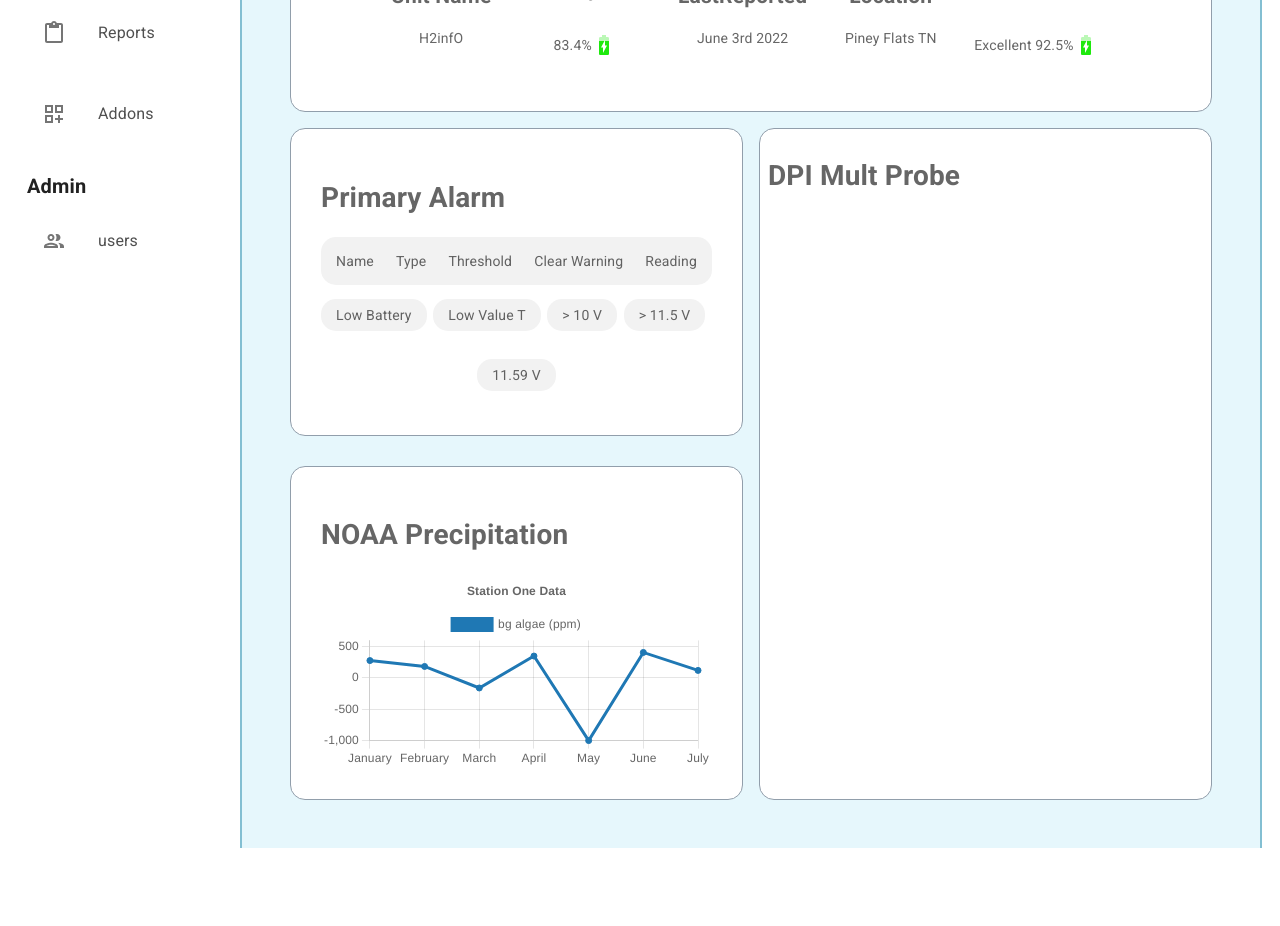
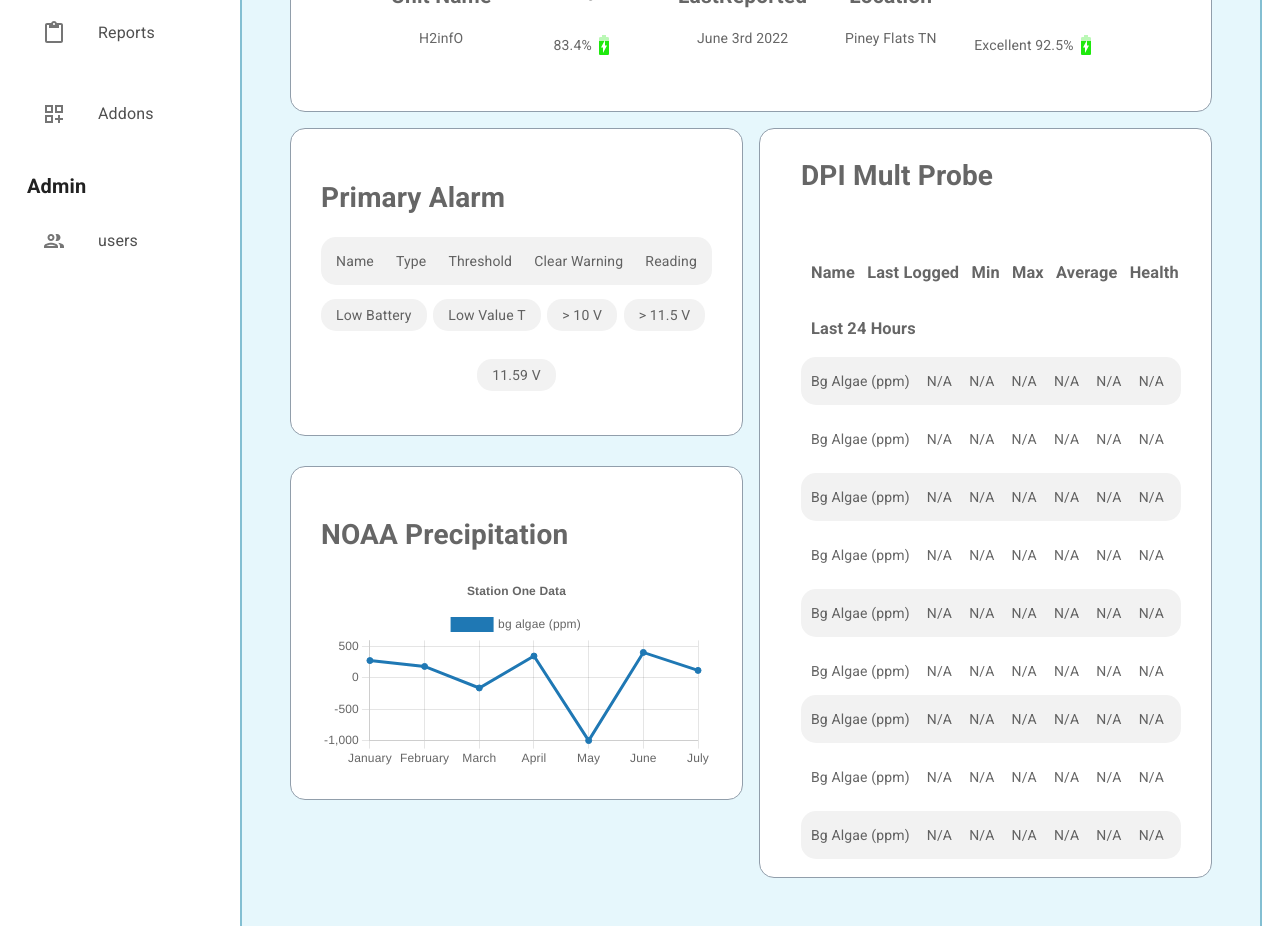
Before and after one commit to kpierc11/Dashboard_Demo, a React (Create React App) app in the folder app/: page /station-data in a window 1280 px wide. Shown: the part 480-1406 px from the top of the page. Before the commit the page ends 1328 px from the top, so only its background shows below. Built offline with nearby package versions, Linux system fonts and the light colour scheme.

Commit message:
updates to station summary page

```diff
--- a/app/src/pages/stationSummaryPage/StationSummaryPage.tsx
+++ b/app/src/pages/stationSummaryPage/StationSummaryPage.tsx
@@ -161,10 +161,200 @@ export default function StationSummaryPage() {
             flexDirection: "column",
             alignItems: "flex-start",
             height: "100%",
+            paddingLeft:"41px",
+            paddingRight:"30px"
           }}
         >
           <h1>DPI Mult Probe</h1>
-          <Box sx={{ width: "width:100%" }}></Box>
+          <Box sx={{ width: "100%" }}>
+            <Box
+              sx={{
+                display: "flex",
+                flexDirection: "row",
+                justifyContent: "center",
+                flexWrap: "wrap",
+                width: "100%",
+                marginLeft: "10px",
+                marginTop:"30px"
+              }}
+            >
+              <h3 style={{ marginRight: "auto" }}>Name</h3>
+              <h3 style={{ marginRight: "auto" }}>Last Logged</h3>
+              <h3 style={{ marginRight: "auto" }}>Min</h3>
+              <h3 style={{ marginRight: "auto" }}>Max</h3>
+              <h3 style={{ marginRight: "auto" }}>Average</h3>
+              <h3 style={{ marginRight: "auto" }}>Health</h3>
+              <h3 style={{ marginRight: "auto" }}>Last 24 Hours</h3>
+            </Box>
+            <Box>
+              <Box
+                sx={{
+                  display: "flex",
+                  flexDirection: "row",
+                  justifyContent: "flex-start",
+                  background: "#F2F2F2",
+                  borderRadius: "15px",
+                  paddingLeft: "10px",
+                  marginBottom:"10px"
+                }}
+              >
+                <p style={{ marginRight: "auto" }}>Bg Algae (ppm)</p>
+                <p style={{ marginRight: "auto" }}>N/A</p>
+                <p style={{ marginRight: "auto" }}>N/A</p>
+                <p style={{ marginRight: "auto" }}>N/A</p>
+                <p style={{ marginRight: "auto" }}>N/A</p>
+                <p style={{ marginRight: "auto" }}>N/A</p>
+                <p style={{ marginRight: "auto" }}>N/A</p>
+              </Box>
+              <Box
+                sx={{
+                  display: "flex",
+                  flexDirection: "row",
+                  justifyContent: "flex-start",
+                  borderRadius: "15px",
+                  paddingLeft: "10px",
+                  marginBottom:"10px"
+                }}
+              >
+                <p style={{ marginRight: "auto" }}>Bg Algae (ppm)</p>
+                <p style={{ marginRight: "auto" }}>N/A</p>
+                <p style={{ marginRight: "auto" }}>N/A</p>
+                <p style={{ marginRight: "auto" }}>N/A</p>
+                <p style={{ marginRight: "auto" }}>N/A</p>
+                <p style={{ marginRight: "auto" }}>N/A</p>
+                <p style={{ marginRight: "auto" }}>N/A</p>
+              </Box>
+              <Box
+                sx={{
+                  display: "flex",
+                  flexDirection: "row",
+                  justifyContent: "flex-start",
+                  background: "#F2F2F2",
+                  borderRadius: "15px",
+                  paddingLeft: "10px",
+                  marginBottom:"10px"
+                }}
+              >
+                <p style={{ marginRight: "auto" }}>Bg Algae (ppm)</p>
+                <p style={{ marginRight: "auto" }}>N/A</p>
+                <p style={{ marginRight: "auto" }}>N/A</p>
+                <p style={{ marginRight: "auto" }}>N/A</p>
+                <p style={{ marginRight: "auto" }}>N/A</p>
+                <p style={{ marginRight: "auto" }}>N/A</p>
+                <p style={{ marginRight: "auto" }}>N/A</p>
+              </Box>
+              <Box
+                sx={{
+                  display: "flex",
+                  flexDirection: "row",
+                  justifyContent: "flex-start",
+                  borderRadius: "15px",
+                  paddingLeft: "10px",
+                  marginBottom:"10px"
+                }}
+              >
+                <p style={{ marginRight: "auto" }}>Bg Algae (ppm)</p>
+                <p style={{ marginRight: "auto" }}>N/A</p>
+                <p style={{ marginRight: "auto" }}>N/A</p>
+                <p style={{ marginRight: "auto" }}>N/A</p>
+                <p style={{ marginRight: "auto" }}>N/A</p>
+                <p style={{ marginRight: "auto" }}>N/A</p>
+                <p style={{ marginRight: "auto" }}>N/A</p>
+              </Box>
+              <Box
+                sx={{
+                  display: "flex",
+                  flexDirection: "row",
+                  justifyContent: "flex-start",
+                  background: "#F2F2F2",
+                  borderRadius: "15px",
+                  paddingLeft: "10px",
+                  marginBottom:"10px"
+                }}
+              >
+                <p style={{ marginRight: "auto" }}>Bg Algae (ppm)</p>
+                <p style={{ marginRight: "auto" }}>N/A</p>
+                <p style={{ marginRight: "auto" }}>N/A</p>
+                <p style={{ marginRight: "auto" }}>N/A</p>
+                <p style={{ marginRight: "auto" }}>N/A</p>
+                <p style={{ marginRight: "auto" }}>N/A</p>
+                <p style={{ marginRight: "auto" }}>N/A</p>
+              </Box>
+              <Box
+                sx={{
+                  display: "flex",
+                  flexDirection: "row",
+                  justifyContent: "flex-start",
+                  borderRadius: "15px",
+                  paddingLeft: "10px",
+                }}
+              >
+                <p style={{ marginRight: "auto" }}>Bg Algae (ppm)</p>
+                <p style={{ marginRight: "auto" }}>N/A</p>
+                <p style={{ marginRight: "auto" }}>N/A</p>
+                <p style={{ marginRight: "auto" }}>N/A</p>
+                <p style={{ marginRight: "auto" }}>N/A</p>
+                <p style={{ marginRight: "auto" }}>N/A</p>
+                <p style={{ marginRight: "auto" }}>N/A</p>
+              </Box>
+              <Box
+                sx={{
+                  display: "flex",
+                  flexDirection: "row",
+                  justifyContent: "flex-start",
+                  background: "#F2F2F2",
+                  borderRadius: "15px",
+                  paddingLeft: "10px",
+                  marginBottom:"10px"
+                }}
+              >
+                <p style={{ marginRight: "auto" }}>Bg Algae (ppm)</p>
+                <p style={{ marginRight: "auto" }}>N/A</p>
+                <p style={{ marginRight: "auto" }}>N/A</p>
+                <p style={{ marginRight: "auto" }}>N/A</p>
+                <p style={{ marginRight: "auto" }}>N/A</p>
+                <p style={{ marginRight: "auto" }}>N/A</p>
+                <p style={{ marginRight: "auto" }}>N/A</p>
+              </Box>
+              <Box
+                sx={{
+                  display: "flex",
+                  flexDirection: "row",
+                  justifyContent: "flex-start",
+                  borderRadius: "15px",
+                  paddingLeft: "10px",
+                  marginBottom:"10px"
+                }}
+              >
+                <p style={{ marginRight: "auto" }}>Bg Algae (ppm)</p>
+                <p style={{ marginRight: "auto" }}>N/A</p>
+                <p style={{ marginRight: "auto" }}>N/A</p>
+                <p style={{ marginRight: "auto" }}>N/A</p>
+                <p style={{ marginRight: "auto" }}>N/A</p>
+                <p style={{ marginRight: "auto" }}>N/A</p>
+                <p style={{ marginRight: "auto" }}>N/A</p>
+              </Box>
+              <Box
+                sx={{
+                  display: "flex",
+                  flexDirection: "row",
+                  justifyContent: "flex-start",
+                  background: "#F2F2F2",
+                  borderRadius: "15px",
+                  paddingLeft: "10px",
+                  marginBottom:"10px"
+                }}
+              >
+                <p style={{ marginRight: "auto" }}>Bg Algae (ppm)</p>
+                <p style={{ marginRight: "auto" }}>N/A</p>
+                <p style={{ marginRight: "auto" }}>N/A</p>
+                <p style={{ marginRight: "auto" }}>N/A</p>
+                <p style={{ marginRight: "auto" }}>N/A</p>
+                <p style={{ marginRight: "auto" }}>N/A</p>
+                <p style={{ marginRight: "auto" }}>N/A</p>
+              </Box>
+            </Box>
+          </Box>
         </Item>
       </Grid>
     </Grid>
```
